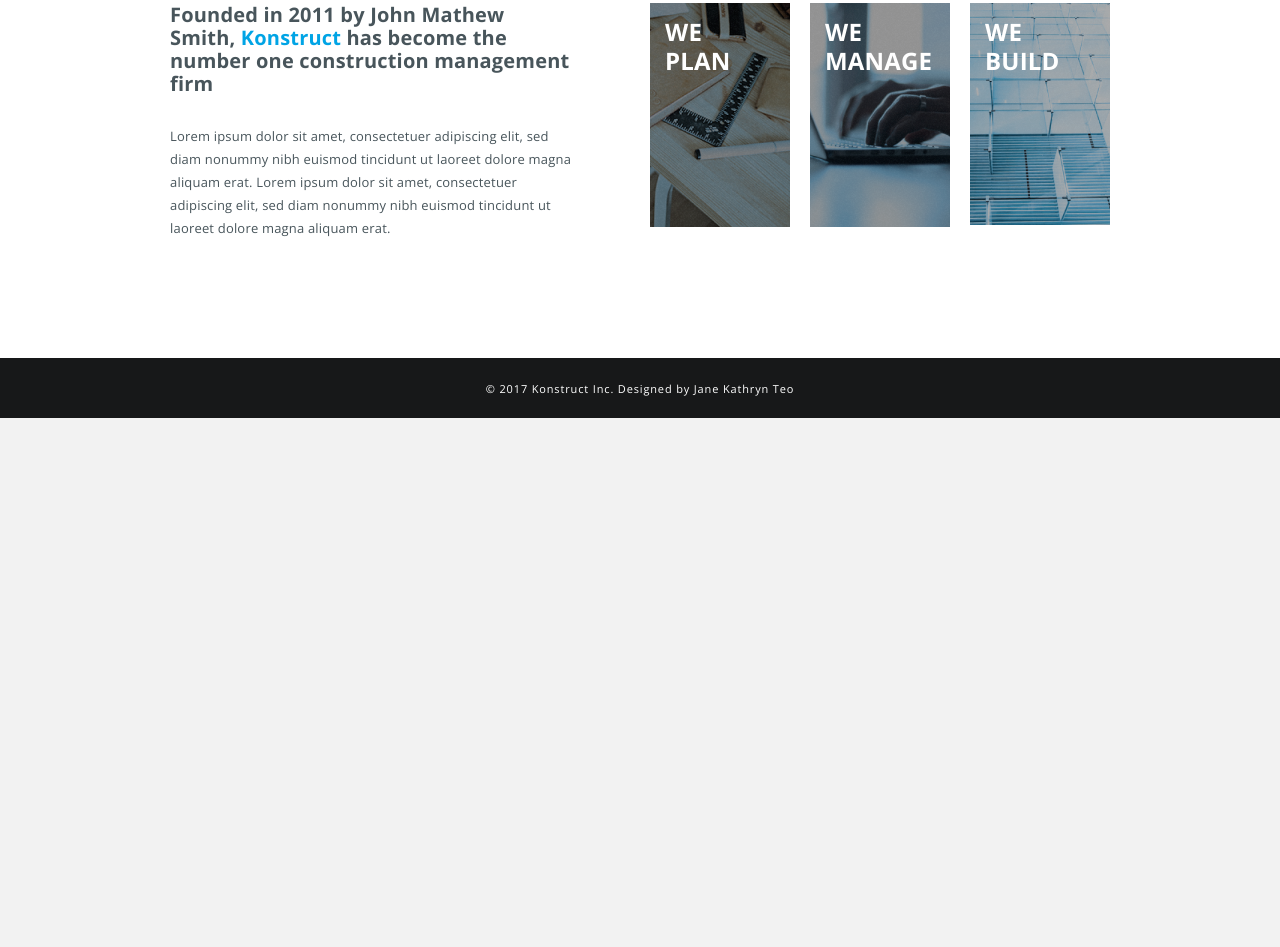
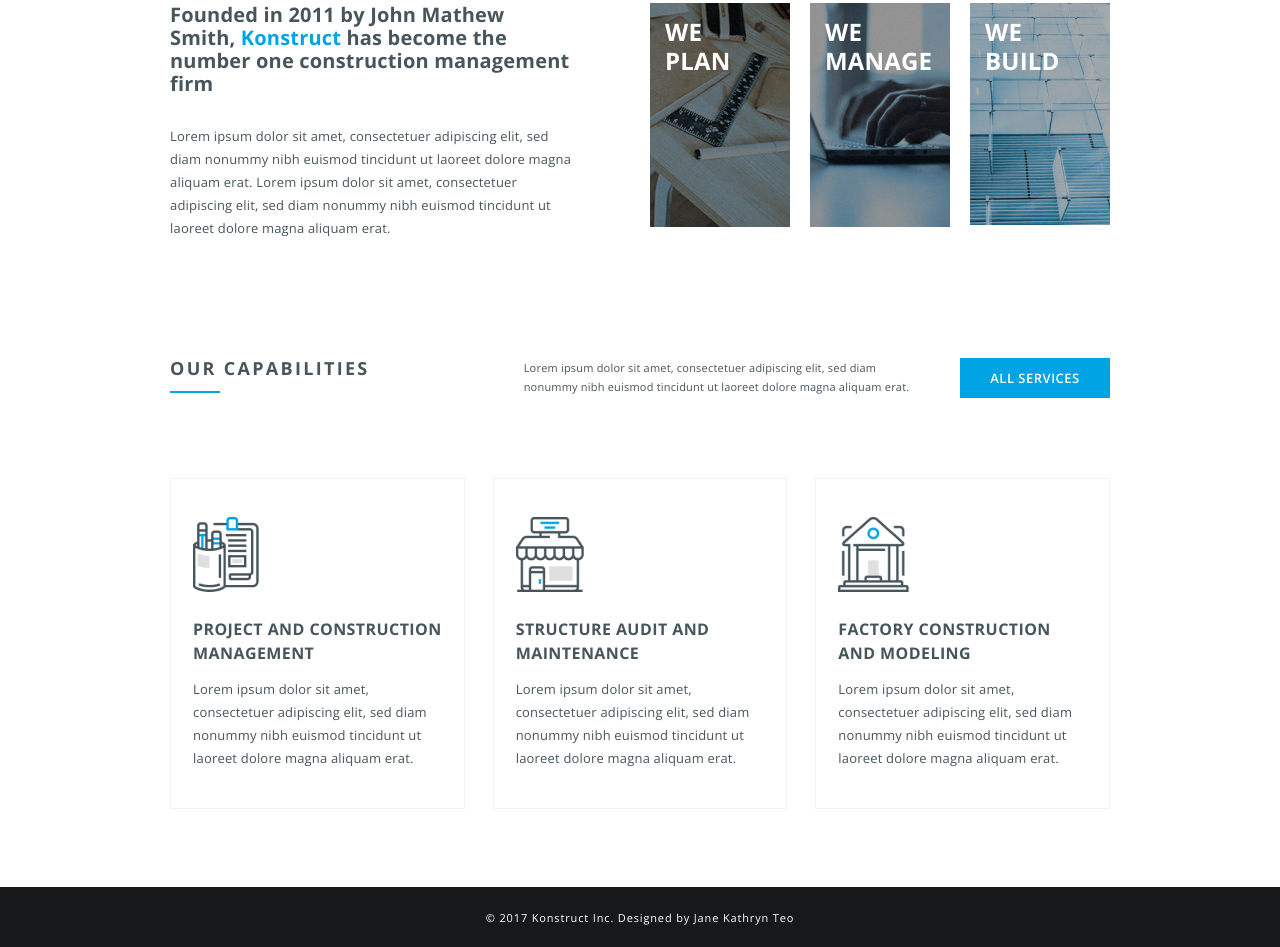
Before and after one commit to kodvmeshke/konstruct, a plain HTML site: page index.html in a window 1280 px wide. Shown: the part 1036-1983 px from the top of the page. Before the commit the page ends 1454 px from the top, so only its background shows below. Drawn offline with nearby package versions, Linux system fonts and the light colour scheme.

Commit message:
Block "Capabilities"

```diff
--- a/css/style.css
+++ b/css/style.css
@@ -175,7 +175,6 @@ body {
   {
     content: "";
     position: absolute;
-		/* border: 1px solid #00A4E5; */
 		background-color: #00A4E5;
     width: 50px;
     height: 2px;
@@ -245,6 +244,107 @@ body {
 	color: #FFFFFF;
 }
 
+.capabilities {
+}
+
+.capabilities__page {
+}
+
+.capabilities__container {
+}
+
+.capabilities__content {
+	display: flex;
+	margin: 0px 0px 80px 0px;
+}
+
+.capabilities-content__title {
+	font-family: 'Open Sans';
+	width: 200px;
+	font-size: 18px;
+	line-height: 116%;
+	font-weight: 700;
+	letter-spacing: 2.30625px;
+	color: #48555B;
+	position: relative;
+	margin: 0px 154px 0px 0px;
+}
+
+.capabilities-content__title::before {
+	content: "";
+	position: absolute;
+	background-color: #00A4E5;
+	width: 50px;
+	height: 2px;
+	left: 0px;
+	top: 33px;
+	position: absolute;
+}
+
+.capabilities-content__text {
+	font-family: 'Open Sans';
+	width: 406px;
+	font-size: 11px;
+	line-height: 172%;
+	display: flex;
+	align-items: center;
+	letter-spacing: 0.2px;
+	color: #48555B;
+	margin: 0px 31px 0px 0px;
+}
+
+.capabilities-content__link {
+	font-family: 'Open Sans';
+	width: 150px;
+	height: 40px;
+	font-size: 13px;
+	font-weight: 600;
+	line-height: 115%;
+	letter-spacing: 0.5px;
+	background-color: #00A4E5;
+	color: #FFFFFF;
+	display: flex;
+	justify-content: center;align-items: center;
+}
+
+.capabilities__items {
+	display: flex;
+	justify-content: space-between;
+	margin: 0px 0px 78px 0px;
+}
+
+.capabilities__item {
+	padding: 38px 22px;
+	border: 1px solid #F2F2F2;
+}
+
+.capabilities__item:not(:last-child) {
+	margin: 0px 28px 0px 0px;
+}
+
+.capabilities-item__icon {
+	margin: 0px 0px 25px 0px;
+}
+
+.capabilities-item__title {
+	font-family: 'Open Sans';
+	font-size: 16px;
+	font-weight: 700;
+	line-height: 150%;
+	letter-spacing: 0.426667px;
+	color: #48555B;
+	margin: 0px 0px 13px 0px;
+	color: #48555B;
+}
+
+.capabilities-item__text {
+	font-family: 'Open Sans';
+	font-size: 13px;
+	line-height: 177%;
+	letter-spacing: 0.1875px;
+	color: #48555B;
+}
+
 .footer {
 	display: flex;
 	justify-content: center;
--- a/index.html
+++ b/index.html
@@ -25,7 +25,9 @@
 							</a>
 						</div>
 						<h1 class="header-content__title">PARTNER WITH KONSTUCT</h1>
-						<div class="header-content__subtitle">An award-winning construction management firm</div>
+						<div class="header-content__subtitle">
+							An award-winning construction management firm
+						</div>
 						<div class="header-content__scroll">SCROLL DOWN</div>
 					</div>
 				</div>
@@ -70,9 +72,12 @@
 						<div class="ourstory__content">
 							<div class="ourstory-content__text">
 								<div class="ourstory-content__title">
-									Founded in 2011 by John Mathew Smith, <span>Konstruct</span> has become the number one construction management firm</div>
+									Founded in 2011 by John Mathew Smith, <span>Konstruct</span> has become the number one construction
+									management firm</div>
 								<div class="ourstory-content__paragraph">
-									Lorem ipsum dolor sit amet, consectetuer adipiscing elit, sed diam nonummy nibh euismod tincidunt ut laoreet dolore magna aliquam erat. Lorem ipsum dolor sit amet, consectetuer adipiscing elit, sed diam nonummy nibh euismod tincidunt ut laoreet dolore magna aliquam erat.
+									Lorem ipsum dolor sit amet, consectetuer adipiscing elit, sed diam nonummy nibh euismod tincidunt ut
+									laoreet dolore magna aliquam erat. Lorem ipsum dolor sit amet, consectetuer adipiscing elit, sed diam
+									nonummy nibh euismod tincidunt ut laoreet dolore magna aliquam erat.
 								</div>
 							</div>
 							<div class="ourstory-content__image">
@@ -96,6 +101,54 @@
 					</div>
 				</div>
 			</section>
+			<section class="capabilities">
+				<div class="capabilities__page">
+					<div class="capabilities__container _container">
+						<div class="capabilities__content">
+							<h2 class="capabilities-content__title">OUR CAPABILITIES</h2>
+							<div class="capabilities-content__text">
+								Lorem ipsum dolor sit amet, consectetuer adipiscing elit, sed diam nonummy nibh euismod tincidunt ut
+								laoreet dolore magna aliquam erat.
+							</div>
+							<div class="capabilities-content__btn">
+								<a class="capabilities-content__link" href="">ALL SERVICES</a>
+							</div>
+						</div>
+						<div class="capabilities__items">
+							<div class="capabilities__item">
+								<div class="capabilities-item__icon">
+									<img src="img/capabilities/01.png" alt="capabilities">
+								</div>
+								<div class="capabilities-item__title">PROJECT AND CONSTRUCTION MANAGEMENT</div>
+								<div class="capabilities-item__text">
+									Lorem ipsum dolor sit amet, consectetuer adipiscing elit, sed diam nonummy nibh euismod tincidunt ut
+									laoreet dolore magna aliquam erat.
+								</div>
+							</div>
+							<div class="capabilities__item">
+								<div class="capabilities-item__icon">
+									<img src="img/capabilities/02.png" alt="capabilities">
+								</div>
+								<div class="capabilities-item__title">STRUCTURE AUDIT AND MAINTENANCE</div>
+								<div class="capabilities-item__text">
+									Lorem ipsum dolor sit amet, consectetuer adipiscing elit, sed diam nonummy nibh euismod tincidunt ut
+									laoreet dolore magna aliquam erat.
+								</div>
+							</div>
+							<div class="capabilities__item">
+								<div class="capabilities-item__icon">
+									<img src="img/capabilities/03.png" alt="capabilities">
+								</div>
+								<div class="capabilities-item__title">FACTORY CONSTRUCTION AND MODELING</div>
+								<div class="capabilities-item__text">
+									Lorem ipsum dolor sit amet, consectetuer adipiscing elit, sed diam nonummy nibh euismod tincidunt ut
+									laoreet dolore magna aliquam erat.
+								</div>
+							</div>
+						</div>
+					</div>
+				</div>
+			</section>
 		</main>
 		<footer class="footer">
 			© 2017 Konstruct Inc. Designed by Jane Kathryn Teo
```
